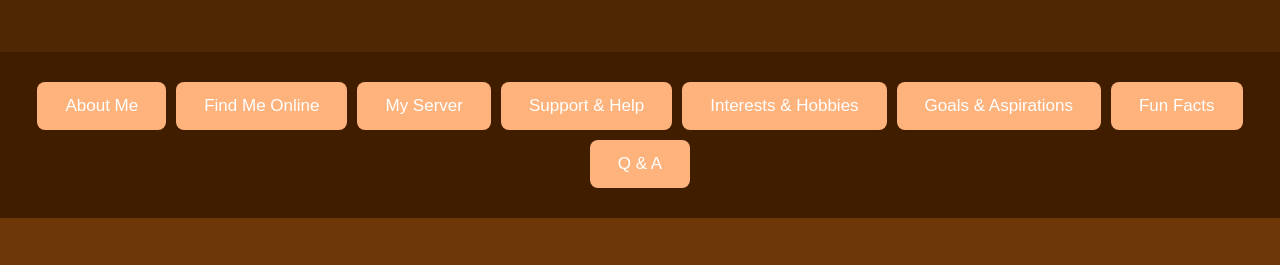
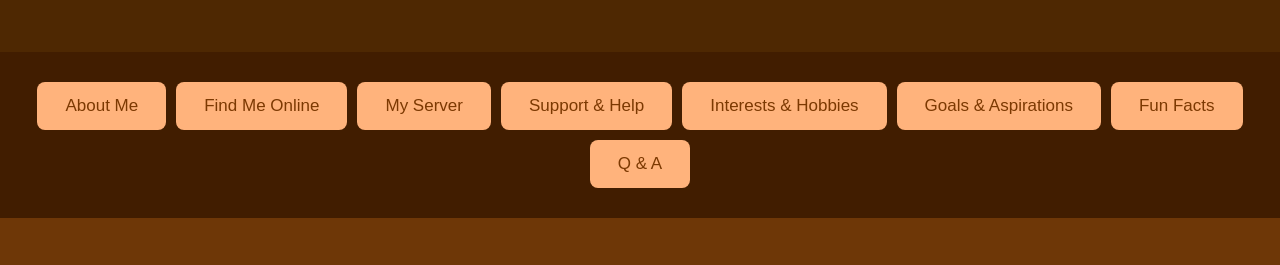
Before and after one commit to Ramen361/ramensupportpage, a plain HTML site: page index.html in a window 1280 px wide. Shown: the part 115-380 px from the top of the page. Drawn offline with Linux system fonts and the light colour scheme.

Commit message:
change color text again

```diff
--- a/style.css
+++ b/style.css
@@ -47,7 +47,7 @@ p {
 
 #nav-buttons button {
     background-color: #ffb37c;
-    color: #ffffff;
+    color: #7c3902;
     border: none;
     padding: 14px 28px;
     margin: 5px;
@@ -65,7 +65,7 @@ p {
 /* Social buttons */
 a button {
     background-color: #f9d5b0;
-    color: #622c00;
+    color: #7c3902;
     border: none;
     padding: 14px 28px;
     margin: 5px 5px 0 0;
```
